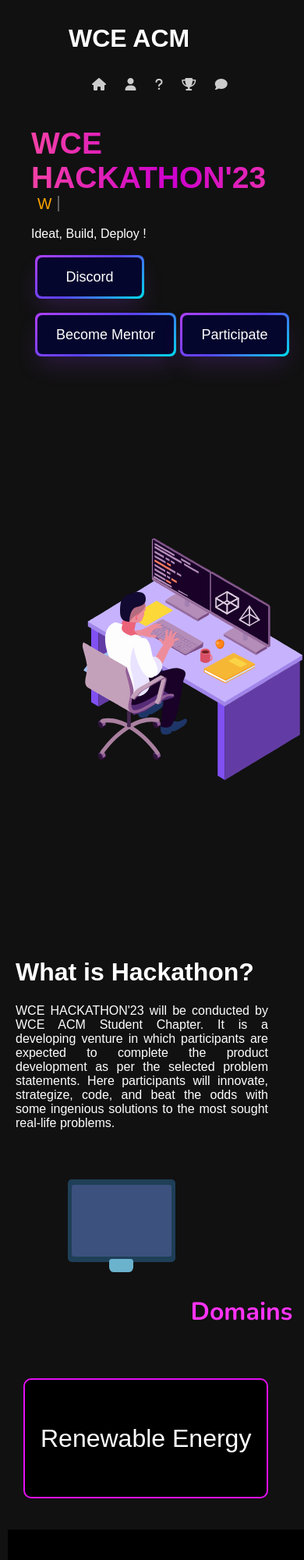
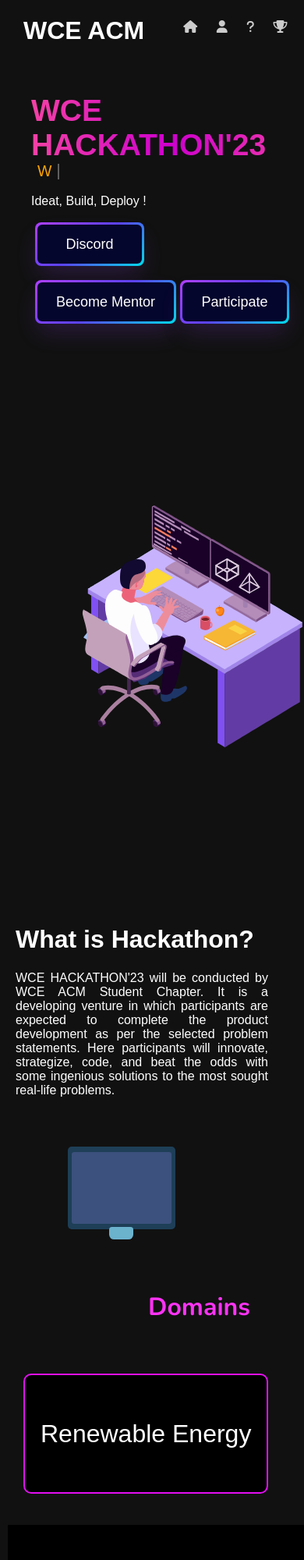
Before and after one commit to Anandk008/wce-hackathon, a website: page index.html in a window 390 px wide. Shown: the top 2000 px of the page at 78% size. Drawn offline with nearby package versions, Linux system fonts and the light colour scheme.

Commit message:
navbar & modifications done

```diff
--- a/css/mobile.css
+++ b/css/mobile.css
@@ -87,12 +87,15 @@
 }
 
 #nav-bar {
-  display: inline-block;
-  height: auto;
-  justify-content: center;
-  padding: 10px;
-  max-width: max-content;
-  min-width: min-content;
+  display: flex;
+  height: 60px;
+  justify-content: left;
+  min-width: max-content;
+  margin: 0 0 50px 0;
+}
+.PrizeHeading {
+  text-align: unset;
+  margin-inline-start: 30%;
 }
 #nav-bar ul {
   display: flex;
@@ -139,15 +142,9 @@
   width: 60%;
 }
 .hackathon {
-  height: 50vh;
+  height: 20%;
 }
-.nav-mobile {
-  min-width: max-content;
-  height: 55px;
-  margin: 0;
-  display: flex;
-  justify-content: space-between;
-}
+
 .wrapper .item {
   min-width: max-content;
   border-bottom-right-radius: 10px;
--- a/index.js
+++ b/index.js
@@ -5,7 +5,7 @@
   if (window.scrollY > 3) {
     // this.document.querySelector(".nav-box").style.opacity = 1;
     if (v.classList !== "nav-box") {
-      v.className += "nav-box nav-mobile ";
+      v.className += "nav-box ";
       a.innerHTML = `<a href="#" class="logo"> IIE CELL </a>`;
     }
     // v.classList.add("nav-box") ;
```
